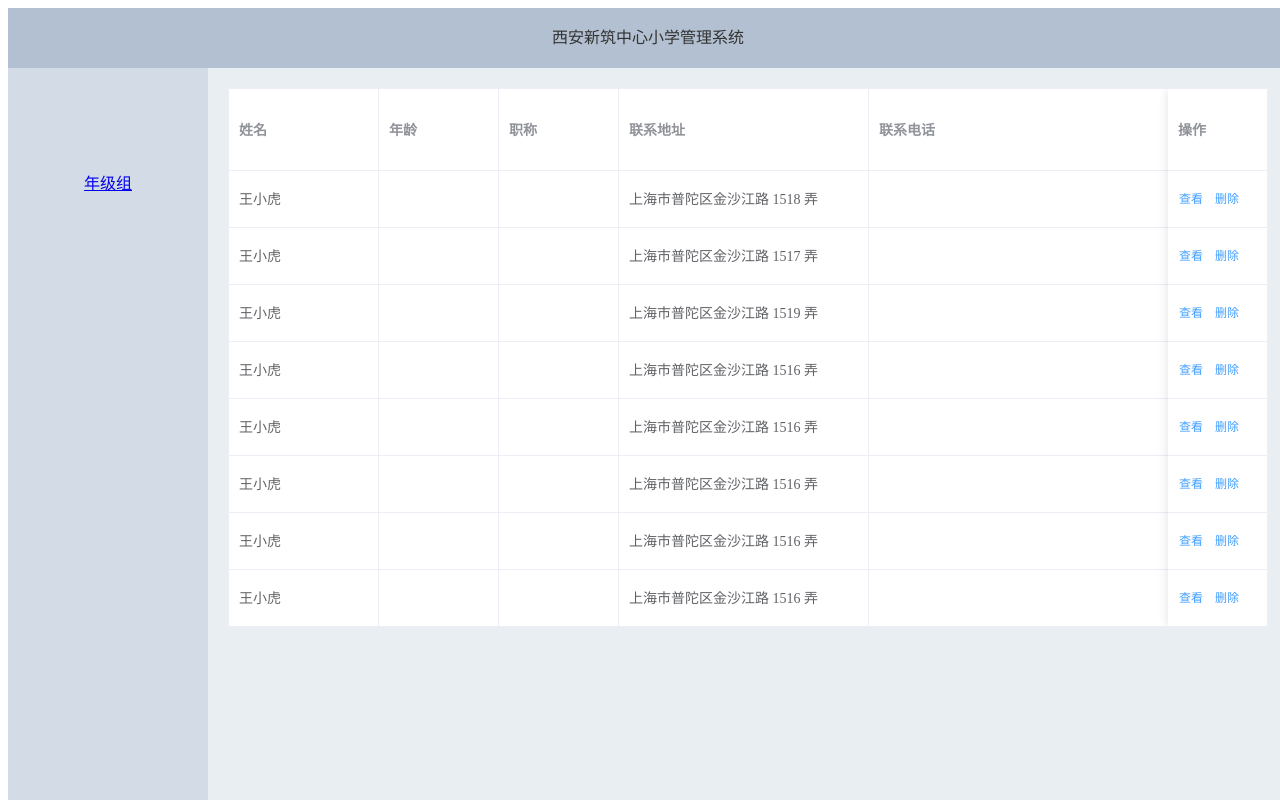
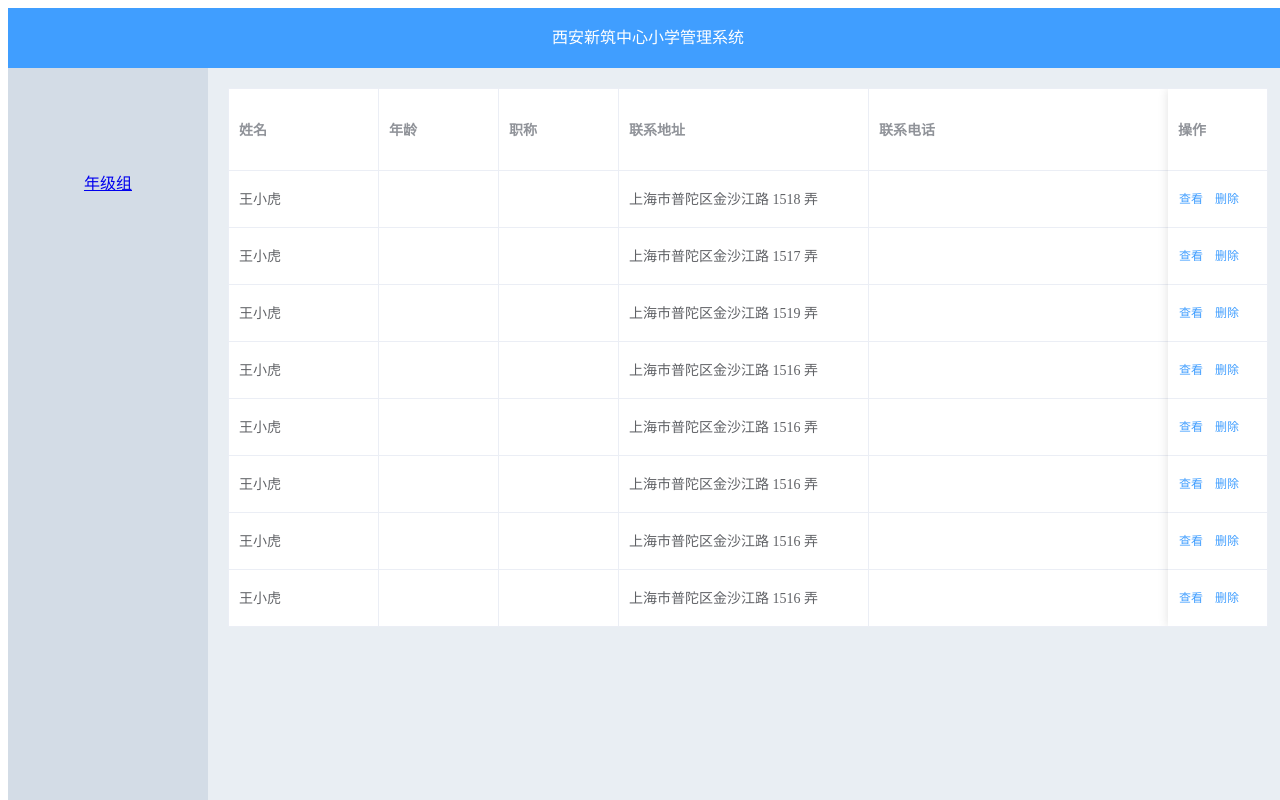
Before and after one commit to xian1989717/school-messager-website, a Vue app: page /gradeGroup in a window 1280 px wide. Built offline with nearby package versions, Linux system fonts and the light colour scheme.

Commit message:
提交代码

```diff
--- a/src/common/home.vue
+++ b/src/common/home.vue
@@ -2,7 +2,10 @@
   <el-container
     id="about"
     class="container">
-    <el-header>西安新筑中心小学管理系统</el-header>
+    <el-header
+      style="background:#409EFF;color:white;">
+      西安新筑中心小学管理系统
+    </el-header>
     <el-container>
       <el-aside width="200px">
         <p>
```
